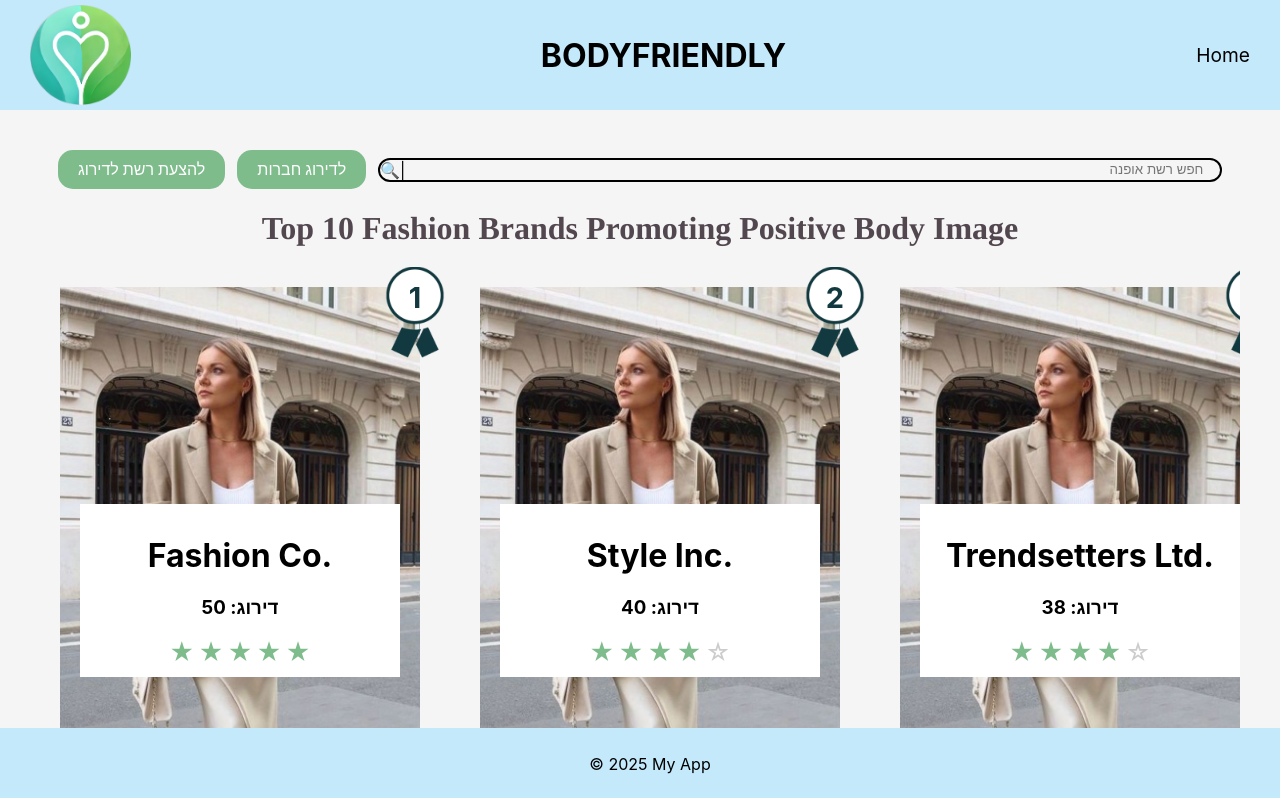
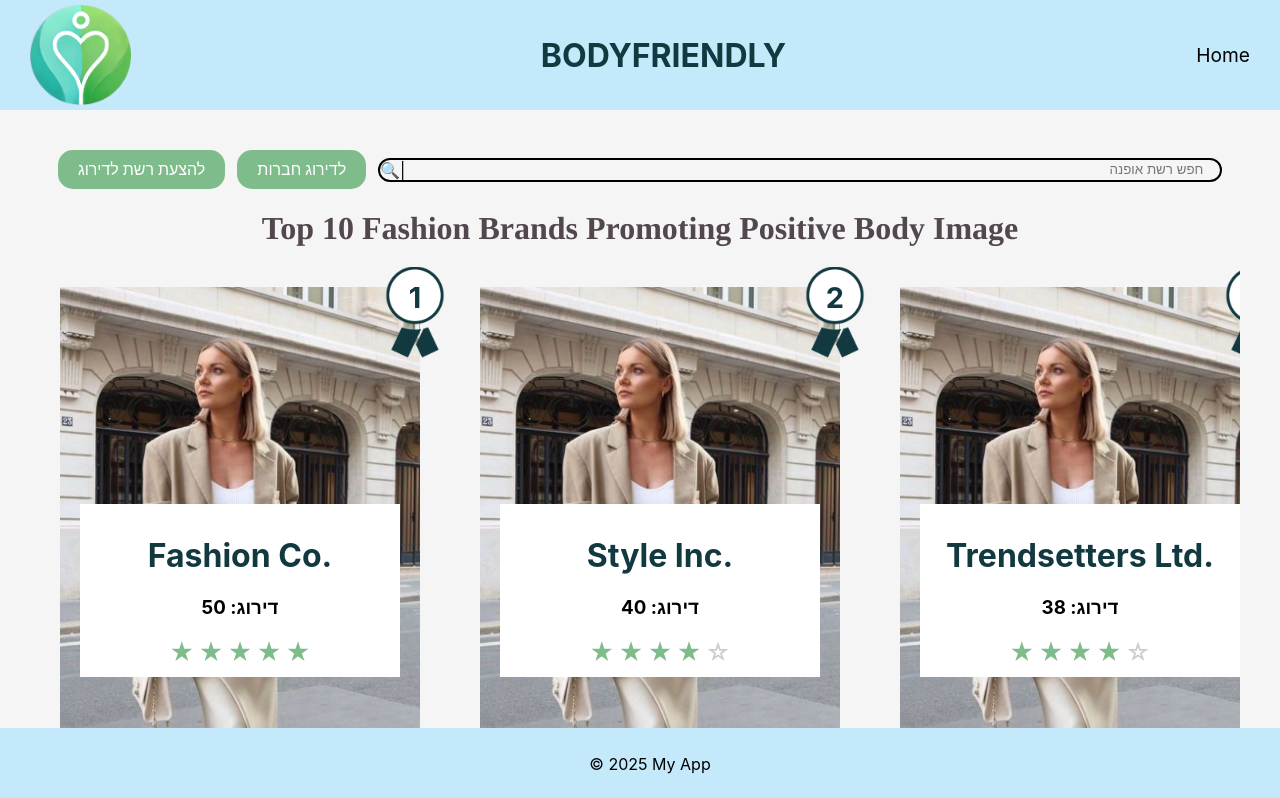
Before and after one commit to EladBet/BeSafeTeam6, a React (Vite) app in the folder client/: page / in a window 1280 px wide. Shown: the top 798 px of the page. Built offline with nearby package versions, Linux system fonts and the light colour scheme.

Commit message:
h1 color

```diff
--- a/client/src/styles/App.module.css
+++ b/client/src/styles/App.module.css
@@ -1,4 +1,7 @@
 /* App.module.css */
+h1{
+  color: #12393f;
+}
 .app {
   text-align: center;
 }
```
